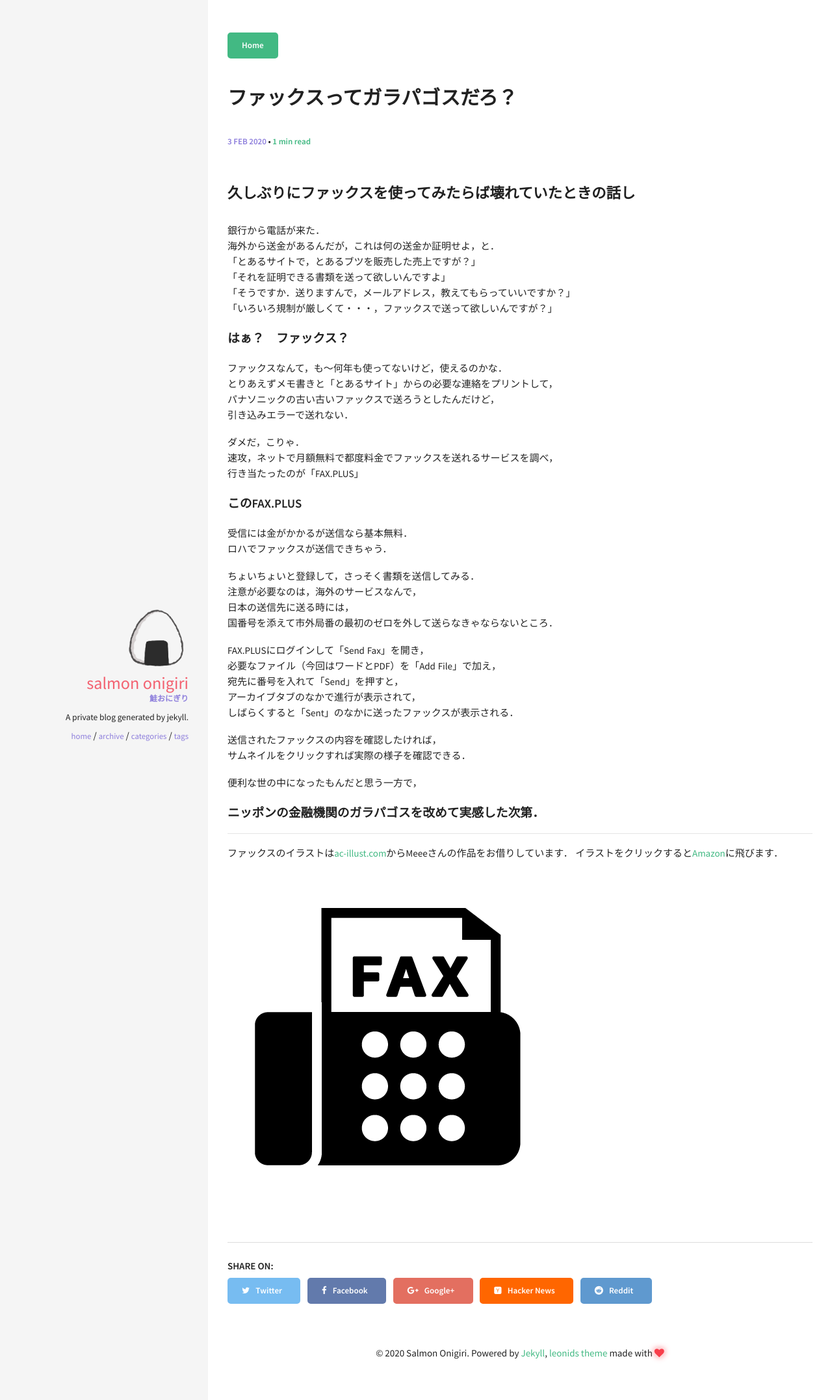
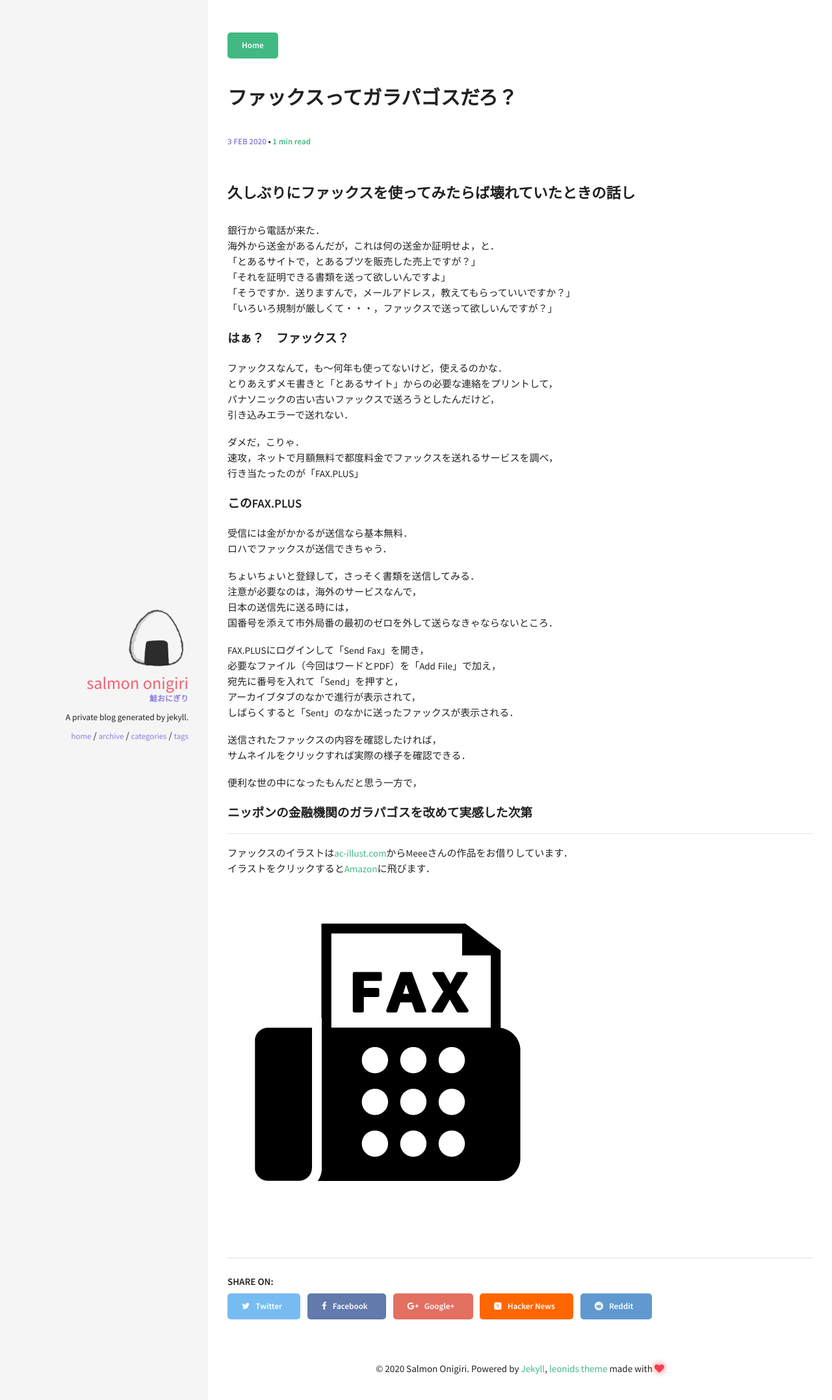
Before and after one commit to Salmon-Onigiri/Blog, a Jekyll site: the page built from _posts/2020-02-03-fax-broken.md, in a window 1280 px wide. Shown: the top 2154 px of the page at 65% size. Built offline with Jekyll 4.4.1, drawn with Linux system fonts in a browser that asks for light colours.

Commit message:
200731-5

```diff
--- a/_posts/2020-02-03-fax-broken.md
+++ b/_posts/2020-02-03-fax-broken.md
@@ -45,7 +45,7 @@
 サムネイルをクリックすれば実際の様子を確認できる．
 
 便利な世の中になったもんだと思う一方で，
-#### ニッポンの金融機関のガラパゴスを改めて実感した次第．
+#### ニッポンの金融機関のガラパゴスを改めて実感した次第
 
 ***
 
```
